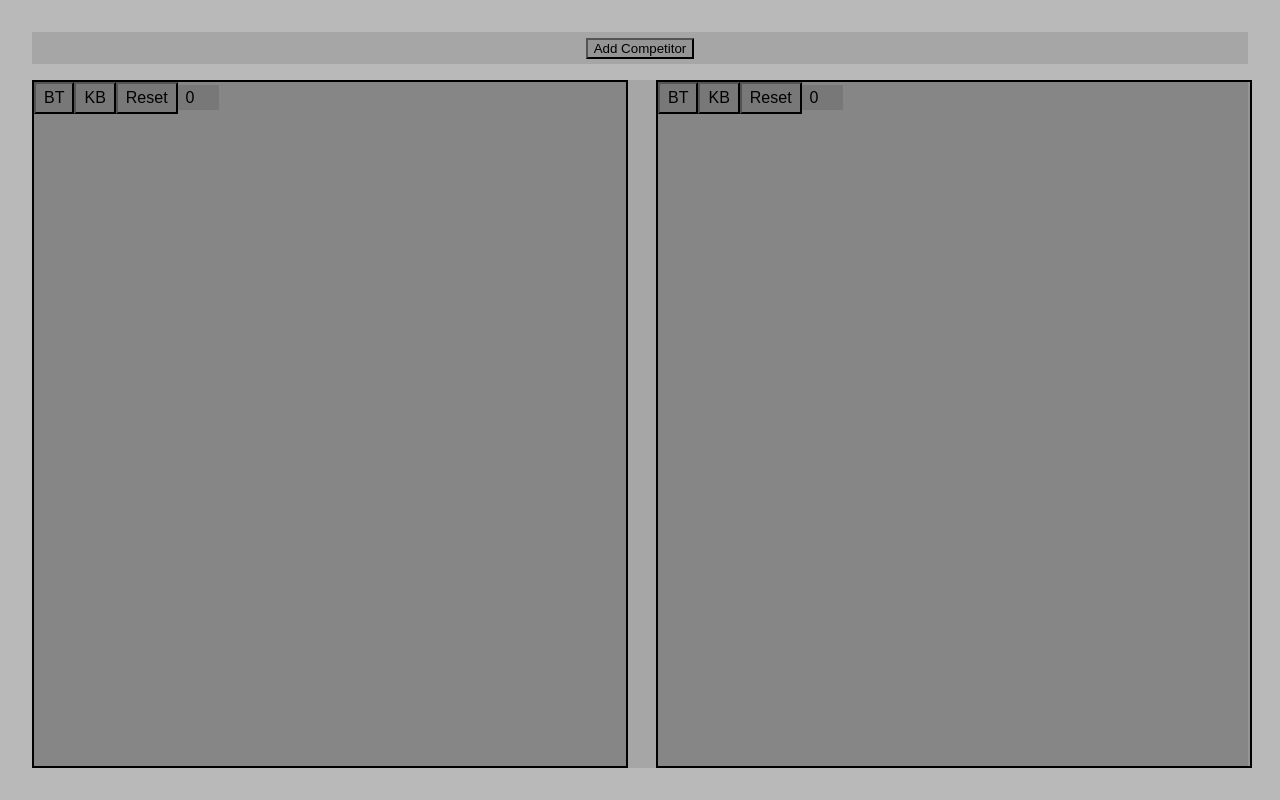
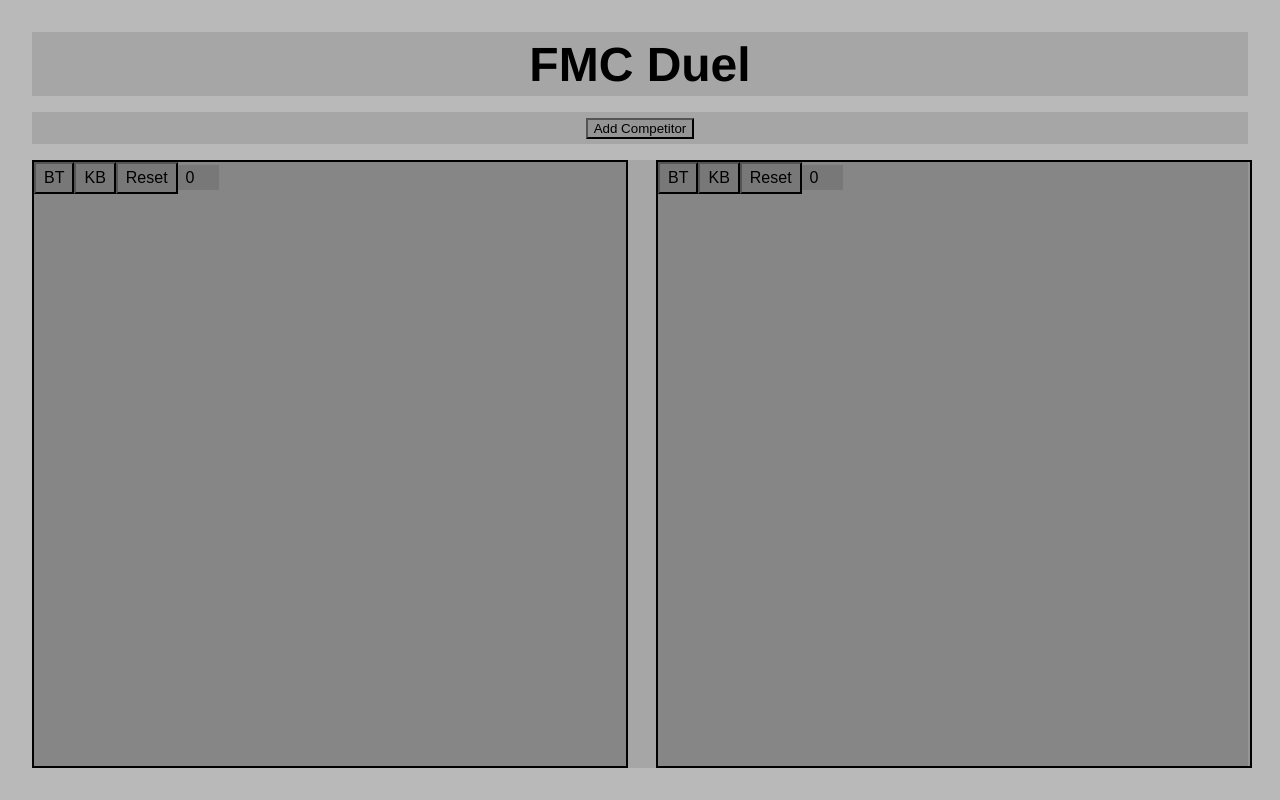
Before and after one commit to cubing/fmc-duel, a website built with Parcel: page src/index.html in a window 1280 px wide. Built offline with nearby package versions, Linux system fonts and the light colour scheme; what cubing would draw is missing.

Commit message:
Add title banner.

```diff
--- a/src/index.css
+++ b/src/index.css
@@ -12,10 +12,20 @@ app {
   height: 100%;
 
   display: grid;
-  grid-template-rows: 2em 3fr;
+  grid-template-rows: 4em 2em 3fr;
   gap: 1em;
   padding: 2em;
   box-sizing: border-box;
+
+  font-family: Helvetica;
+}
+
+app .banner {
+  font-weight: bold;
+  display: grid;
+  align-items: center;
+  justify-content: center;
+  font-size: 3em;
 }
 
 controls {
--- a/src/index.html
+++ b/src/index.html
@@ -7,6 +7,7 @@
 </head>
 <body>
 <app>
+  <div class="banner">FMC Duel</div>
   <controls>
     <button id="add-competitor">Add Competitor</button>
   </controls>
```
